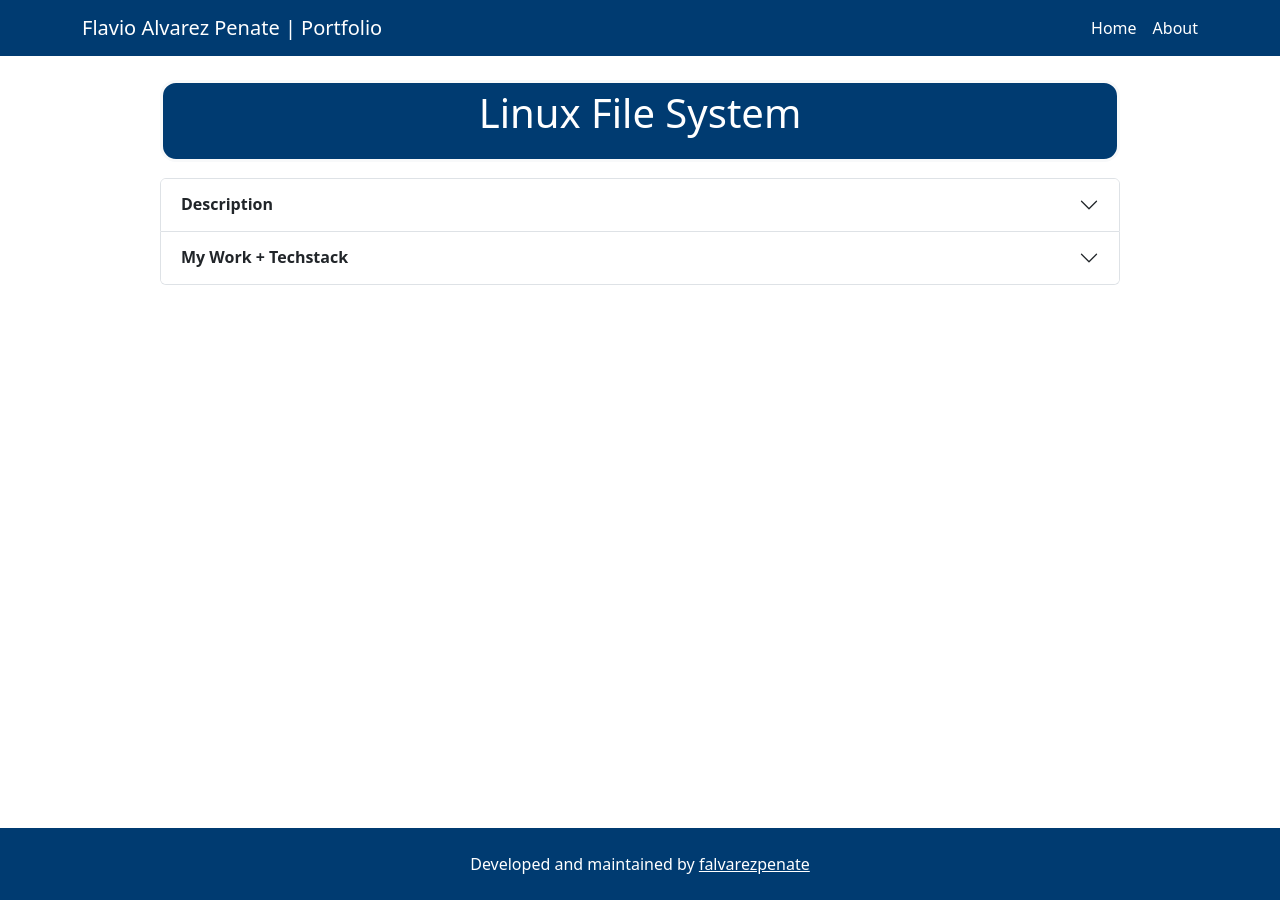
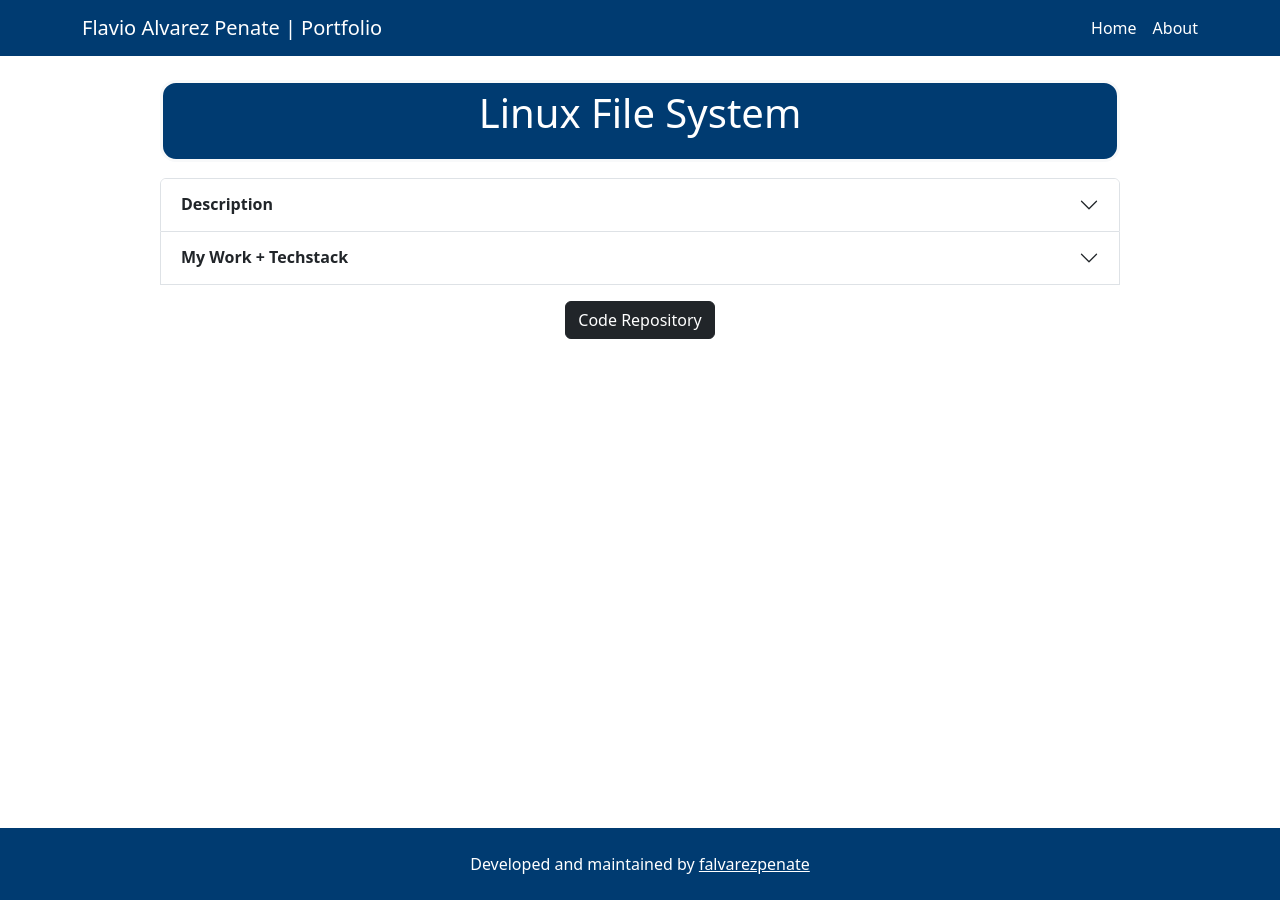
Before and after one commit to falvarezpenate/my-projects-site, a Jekyll site: the page built from _projects/linux-file-system.markdown, in a window 1280 px wide. Built offline with Jekyll 4.4.1, drawn with Linux system fonts in a browser that asks for light colours.

Commit message:
added repository link button to project layout

```diff
--- a/_layouts/project.html
+++ b/_layouts/project.html
@@ -45,5 +45,9 @@ layout: wrapper
       </div>
     {% endif %}
 
-  </div>
 </div>
+{% if page.repository_link != "" %}
+<div class="text-center w-75 mx-auto mt-3 mb-3">
+  <a href="{{ page.repository_link}}" class="btn btn-dark">Code Repository</a>
+</div>
+{% endif %}
```
